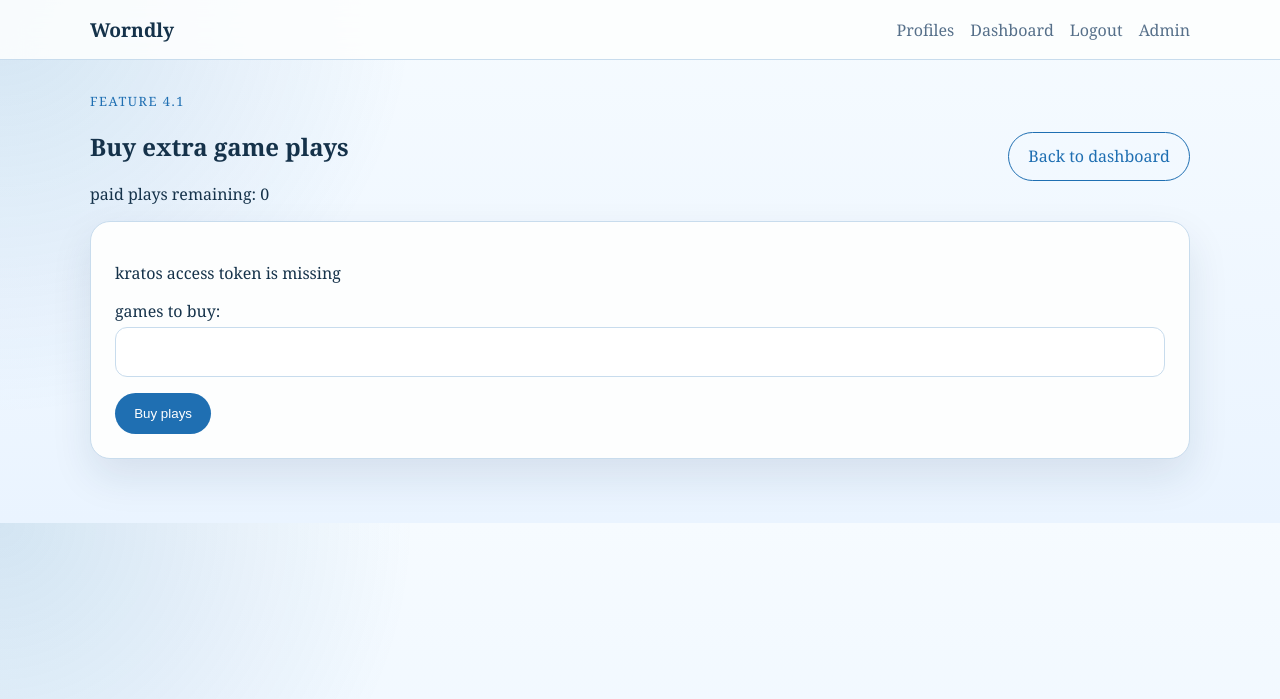
After one commit to matthewjoonlee/paradigms-course-project, a Django app: page /buy-plays/ in a window 1280 px wide. The commit adds this page. Shown: the top 699 px of the page. Run offline with Django 4.2, Linux system fonts and the light colour scheme; the visitor is signed in with stand-in values (Sample User, id 1); data comes from the database, SQL or seed files in the repository.

Commit message:
complete basic functionality for features 1 and 4

```diff
--- a/requirements.txt
+++ b/requirements.txt
@@ -1,4 +1,9 @@
 Django==4.2.30
 asgiref==3.11.1
+certifi==2026.4.22
+charset-normalizer==3.4.7
+idna==3.13
+requests==2.32.5
 sqlparse==0.5.5
 typing_extensions==4.15.0
+urllib3==2.6.3
--- a/src/templates/base.html
+++ b/src/templates/base.html
@@ -13,8 +13,15 @@
             <a class="brand" href="{% url 'worndly:home' %}">Worndly</a>
             <nav class="site-nav">
                 <a href="{% url 'worndly:profile_list' %}">Profiles</a>
+                {% if user.is_authenticated %}
+                <!-- show dashboard and logout only after sign in -->
+                <a href="{% url 'worndly:dashboard' %}">Dashboard</a>
+                <a href="{% url 'worndly:logout' %}">Logout</a>
+                {% else %}
+                <!-- show signup and login to logged out users -->
                 <a href="{% url 'worndly:profile_create' %}">Create Profile</a>
-                <a href="{% url 'worndly:dashboard' %}">Dashboard</a>
+                <a href="{% url 'worndly:login' %}">Login</a>
+                {% endif %}
                 <a href="/admin/">Admin</a>
             </nav>
         </div>
--- /dev/null
+++ b/src/templates/worndly/buy_plays.html
@@ -0,0 +1,34 @@
+{% extends "base.html" %}
+
+{% block title %}Buy Plays | Worndly{% endblock %}
+
+{% block content %}
+<section class="section-header">
+    <div>
+        <p class="eyebrow">Feature 4.1</p>
+        <h1>Buy extra game plays</h1>
+        <p>paid plays remaining: {{ extra_plays_remaining }}</p>
+    </div>
+    <a class="button button-secondary" href="{% url 'worndly:dashboard' %}">Back to dashboard</a>
+</section>
+
+<section class="panel form-panel">
+    {% if balance is not None %}
+    <p>current balance: {{ balance }} krato$coin</p>
+    {% endif %}
+
+    {% if error %}
+    <p>{{ error }}</p>
+    {% endif %}
+
+    {% if success %}
+    <p>{{ success }}</p>
+    {% endif %}
+
+    <form method="post">
+        {% csrf_token %}
+        {{ form.as_p }}
+        <button class="button" type="submit">Buy plays</button>
+    </form>
+</section>
+{% endblock %}
--- a/src/templates/worndly/dashboard.html
+++ b/src/templates/worndly/dashboard.html
@@ -7,8 +7,12 @@
     <div>
         <p class="eyebrow">Play History</p>
         <h1>Your Games</h1>
+        <p>extra plays remaining: {{ extra_plays_remaining }}</p>
     </div>
-    <a class="button" href="{% url 'worndly:game_select' %}">New game</a>
+    <div class="hero-actions">
+        <a class="button" href="{% url 'worndly:game_select' %}">New game</a>
+        <a class="button button-secondary" href="{% url 'worndly:buy_plays' %}">Buy plays</a>
+    </div>
 </section>
 
 <section class="panel" style="margin-top: 1.5rem;">
--- a/src/templates/worndly/game_select.html
+++ b/src/templates/worndly/game_select.html
@@ -9,6 +9,9 @@
 
     {% if error %}
     <div class="alert alert-error">{{ error }}</div>
+    {% if show_purchase_link %}
+    <p><a class="button button-secondary" href="{% url 'worndly:buy_plays' %}">Buy more plays</a></p>
+    {% endif %}
     {% endif %}
 
     <form method="post" class="language-form">
--- a/src/worndly/forms.py
+++ b/src/worndly/forms.py
@@ -14,3 +14,13 @@ class PlayerProfileCreationForm(forms.Form):
         if User.objects.filter(username=username).exists():
             raise forms.ValidationError("That username is already taken.")
         return username
+
+
+class LoginForm(forms.Form):
+    # feature 1 2 uses username and password
+    username = forms.CharField(max_length=150)
+    password = forms.CharField(widget=forms.PasswordInput)
+
+
+class PurchasePlaysForm(forms.Form):
+    amount = forms.IntegerField(min_value=1, label="games to buy")
--- a/src/worndly/models.py
+++ b/src/worndly/models.py
@@ -7,6 +7,7 @@ class PlayerProfile(models.Model):
     # Keep player-specific fields separate from Django's built-in auth model.
     user = models.OneToOneField(User, on_delete=models.CASCADE, related_name="player_profile")
     name = models.CharField(max_length=120, blank=True)
+    extra_plays_remaining = models.IntegerField(default=0)
     created_at = models.DateTimeField(auto_now_add=True)
     updated_at = models.DateTimeField(auto_now=True)
 
--- a/src/worndly/urls.py
+++ b/src/worndly/urls.py
@@ -2,9 +2,12 @@ from django.urls import path
 
 from .views import (
     HomeView,
+    LoginView,
     PlayerProfileCreateView,
     PlayerProfileDetailView,
     PlayerProfileListView,
+    buy_plays,
+    logout_view,
     game_select,
     game_play,
     game_guess,
@@ -19,6 +22,9 @@ urlpatterns = [
     path("profiles/", PlayerProfileListView.as_view(), name="profile_list"),
     path("profiles/new/", PlayerProfileCreateView.as_view(), name="profile_create"),
     path("profiles/<int:pk>/", PlayerProfileDetailView.as_view(), name="profile_detail"),
+    path("login/", LoginView.as_view(), name="login"),
+    path("logout/", logout_view, name="logout"),
+    path("buy-plays/", buy_plays, name="buy_plays"),
 
     # feature 2.1
     path("game/", game_select, name="game_select"),
--- a/src/worndly/views.py
+++ b/src/worndly/views.py
@@ -1,8 +1,11 @@
 import os
 import random
 from datetime import timedelta
+from urllib.parse import quote
 
-from django.contrib.auth import login
+import requests
+from django.conf import settings
+from django.contrib.auth import authenticate, login, logout
 from django.contrib.auth.models import User
 from django.db import IntegrityError
 from django.views.generic import DetailView, ListView, TemplateView
@@ -12,8 +15,7 @@ from django.http import JsonResponse
 from django.shortcuts import get_object_or_404, redirect, render
 from django.utils import timezone
 
-
-from .forms import PlayerProfileCreationForm
+from .forms import LoginForm, PlayerProfileCreationForm, PurchasePlaysForm
 from .models import PlayerProfile, Game, Guess
 
 # path to the folder containing the word list .txt files
@@ -64,6 +66,46 @@ def games_played_today(user):
     # returns number of games user has played today
     today = timezone.now().date()
     return Game.objects.filter(player=user, created_at__date=today).count()
+
+
+def get_player_profile(user):
+    # keep gameplay and purchases tied to one profile record
+    profile, _ = PlayerProfile.objects.get_or_create(user=user, defaults={"name": ""})
+    return profile
+
+
+def kratos_headers():
+    return {
+        "Authorization": f"Bearer {settings.KRATOS_ACCESS_TOKEN}"
+    }
+
+
+def kratos_balance_url(email):
+    encoded_email = quote(email, safe="")
+    return f"{settings.KRATOS_API_BASE_URL}/{settings.KRATOS_GROUP_PATH}/player/{encoded_email}/"
+
+
+def kratos_pay_url(email):
+    encoded_email = quote(email, safe="")
+    return f"{settings.KRATOS_API_BASE_URL}/{settings.KRATOS_GROUP_PATH}/player/{encoded_email}/pay"
+
+
+def view_balance_for_user(email):
+    # read the current coin balance from the external api
+    api_response = requests.get(kratos_balance_url(email), headers=kratos_headers(), timeout=10)
+    return api_response
+
+
+def user_pay(email, amount):
+    # charge the external api for the requested number of plays
+    data = {"amount": amount}
+    api_response = requests.post(
+        kratos_pay_url(email),
+        headers=kratos_headers(),
+        data=data,
+        timeout=10,
+    )
+    return api_response
 
 class HomeView(TemplateView):
     template_name = "worndly/home.html"
@@ -116,9 +158,38 @@ class PlayerProfileDetailView(DetailView):
     context_object_name = "profile"
 
 
+class LoginView(FormView):
+    template_name = "worndly/login.html"
+    form_class = LoginForm
+
+    def dispatch(self, request, *args, **kwargs):
+        # keep logged in users out of the login form
+        if request.user.is_authenticated:
+            return redirect("worndly:dashboard")
+        return super().dispatch(request, *args, **kwargs)
+
+    def form_valid(self, form):
+        user = authenticate(
+            self.request,
+            username=form.cleaned_data["username"],
+            password=form.cleaned_data["password"],
+        )
+        if user is None:
+            form.add_error(None, "Invalid username or password.")
+            return self.form_invalid(form)
+        login(self.request, user)
+        return redirect("worndly:dashboard")
+
+
+def logout_view(request):
+    # feature 1 3 ends the current session
+    logout(request)
+    return redirect("worndly:home")
+
+
 # 2.1: GAMEPLAY VIEWS
 
-@login_required
+@login_required(login_url="worndly:login")
 def game_select(request):
     # GET:  Show the language selection page.
     # POST: Validate  selected language, check daily game quota, create new Game, redirect to game board.
@@ -131,6 +202,7 @@ def game_select(request):
         ("pt", "Portuguese"),
     ]
     error = None
+    show_purchase_link = False
 
     if request.method == "POST":
         language = request.POST.get("language")
@@ -142,8 +214,21 @@ def game_select(request):
         else:
             # check if user has hit their daily free game limit
             played_today = games_played_today(request.user)
+            profile = get_player_profile(request.user)
             if played_today >= FREE_GAMES_PER_DAY:
-                error = f"You've used all {FREE_GAMES_PER_DAY} free games for today. Please purchase more plays to continue."
+                if profile.extra_plays_remaining > 0:
+                    word = pick_random_word(language)
+                    game = Game.objects.create(
+                        player=request.user,
+                        language=language,
+                        target_word=word,
+                    )
+                    profile.extra_plays_remaining -= 1
+                    profile.save(update_fields=["extra_plays_remaining"])
+                    return redirect("worndly:game_play", pk=game.pk)
+                else:
+                    error = f"You've used all {FREE_GAMES_PER_DAY} free games for today. Please purchase more plays to continue."
+                    show_purchase_link = True
             else:
                 # pick a random word and create a new game in the database
                 word = pick_random_word(language)
@@ -157,10 +242,11 @@ def game_select(request):
     return render(request, "worndly/game_select.html", {
         "languages": LANGUAGE_CHOICES,
         "error": error,
+        "show_purchase_link": show_purchase_link,
     })
 
 
-@login_required
+@login_required(login_url="worndly:login")
 def game_play(request, pk):
 
     # renders game board for a specific game.
@@ -196,7 +282,7 @@ def game_play(request, pk):
     })
 
 
-@login_required
+@login_required(login_url="worndly:login")
 def game_guess(request, pk):
     # AJAX endpoint that receives guessed word via POST, validates it, evaluates it, saves to database, and returns result as JSON.
 
@@ -246,11 +332,12 @@ def game_guess(request, pk):
 
 # feature 3.1
 
-@login_required
+@login_required(login_url="worndly:login")
 def dashboard(request):
     # shows a filterable history of all games played by the current user.
     active_filter = request.GET.get("filter", "all")
     now = timezone.now()
+    profile = get_player_profile(request.user)
 
     games = Game.objects.filter(player=request.user)
 
@@ -266,4 +353,63 @@ def dashboard(request):
     return render(request, "worndly/dashboard.html", {
         "games": games,
         "active_filter": active_filter,
+        "extra_plays_remaining": profile.extra_plays_remaining,
     })
+
+
+@login_required(login_url="worndly:login")
+def buy_plays(request):
+    # feature 4 1 lets a user buy extra game plays
+    profile = get_player_profile(request.user)
+    form = PurchasePlaysForm(request.POST or None)
+    balance = None
+    error = None
+    success = None
+
+    if not settings.KRATOS_ACCESS_TOKEN:
+        error = "kratos access token is missing"
+        return render(request, "worndly/buy_plays.html", {
+            "form": form,
+            "balance": balance,
+            "error": error,
+            "success": success,
+            "extra_plays_remaining": profile.extra_plays_remaining,
+        })
+
+    try:
+        balance_response = view_balance_for_user(request.user.email)
+        balance_data = balance_response.json()
+        if balance_response.status_code == 200:
+            balance = balance_data.get("amount")
+        else:
+            error = balance_data.get("detail") or balance_data.get("message") or "could not load current balance"
+    except requests.RequestException:
+        error = "could not reach the coin api"
+    except ValueError:
+        error = "received an invalid balance response"
+
+    if request.method == "POST" and form.is_valid() and error is None:
+        amount = form.cleaned_data["amount"]
+        try:
+            pay_response = user_pay(request.user.email, amount)
+            pay_data = pay_response.json()
+            if pay_response.status_code == 200:
+                profile.extra_plays_remaining += amount
+                profile.save(update_fields=["extra_plays_remaining"])
+                success = f"purchase successful and {amount} extra plays were added"
+                balance = pay_data.get("new_amount", balance)
+                form = PurchasePlaysForm()
+            else:
+                error = pay_data.get("detail") or pay_data.get("message") or "purchase failed"
+        except requests.RequestException:
+            error = "could not reach the coin api"
+        except ValueError:
+            error = "received an invalid purchase response"
+
+    return render(request, "worndly/buy_plays.html", {
+        "form": form,
+        "balance": balance,
+        "error": error,
+        "success": success,
+        "extra_plays_remaining": profile.extra_plays_remaining,
+    })
```
Also changed, not shown: src/course_project/settings.py (+23 -1 lines), src/templates/worndly/login.html (added, +20 -0 lines), README.md, src/worndly/migrations/0003_playerprofile_extra_plays_remaining.py (added), 2 other files.
